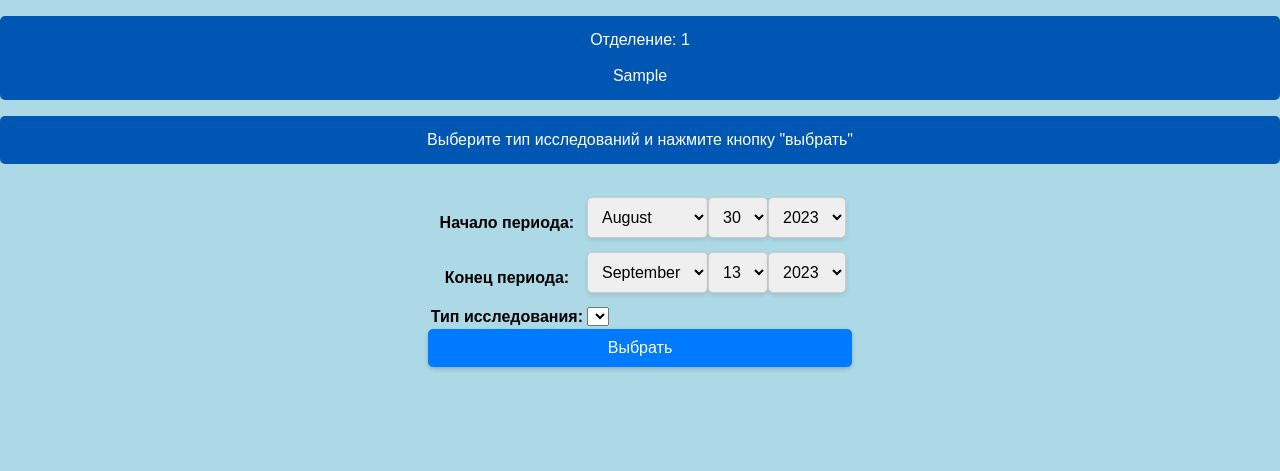
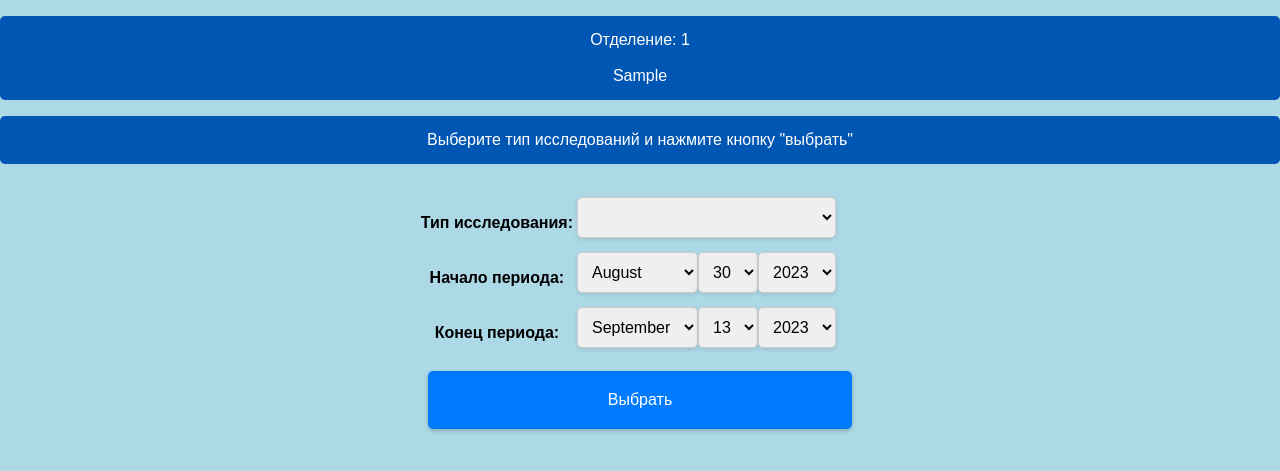
Before and after one commit to very-sad-doggo/MedVeiws, a Django app: page /1/research_type/ in a window 1280 px wide. Shown: the top 471 px of the page. Run offline with Django 4.2, Linux system fonts and the light colour scheme; data comes from the database, SQL or seed files in the repository; a database or web service that is not in the repository returns one stand-in record (values such as "Sample title"); lists and menus that the app fills with data are empty; some libraries are stand-ins or nearby versions.

Commit message:
The most simple frontend ready.

```diff
--- a/observer/WebApp/forms.py
+++ b/observer/WebApp/forms.py
@@ -23,7 +23,8 @@ class DeptChoose(forms.Form):
         str_values = [field[0] for field in depts]
         # Choice field on the page with ready drop-down list
         dept_name = forms.ChoiceField(label='Отделение', choices=converting(str_values),
-                                      widget=forms.Select(attrs={'class': 'dept-custom'}))
+                                      widget=forms.Select(attrs={'class': 'dept-custom'})
+                                      )
 
 
 class ResearchType(forms.Form):
@@ -33,8 +34,9 @@ class ResearchType(forms.Form):
         pass
     else:
         str_values = [field[0] for field in r_types]
-        research_types = forms.ChoiceField(label='Тип исследования', choices=converting(str_values))
-
+        research_types = forms.ChoiceField(label='Тип исследования', choices=converting(str_values),
+                                           widget=forms.Select(attrs={'class': 'r_type-custom'})
+                                           )
 
 class DateButtons(forms.Form):
     """ Represent buttons of date type on the page. It is the 3rd sql condition in query. """
--- a/observer/WebApp/static/css/index.css
+++ b/observer/WebApp/static/css/index.css
@@ -34,13 +34,30 @@ body {
     border-radius: 5px;
     font-size: 16px;
     margin-bottom: 10px;
-    width: 100%;
+    width: 231%; /* Adjust the width as needed */
     box-shadow: 0 2px 4px rgba(0, 0, 0, 0.1);
     transition: border-color 0.2s ease-in-out;
 }
 
 /* Style the field when it is focused (clicked) */
 .dept-custom:focus {
+    border-color: #007BFF; /* Change the border color when focused */
+    outline: none; /* Remove the default focus outline (if desired) */
+}
+
+.r_type-custom {
+    /* Add your styling here */
+    padding: 10px;
+    border: 1px solid #ccc;
+    border-radius: 5px;
+    font-size: 16px;
+    margin-bottom: 10px;
+    width: 100%; /* Adjust the width as needed */
+    box-shadow: 0 2px 4px rgba(0, 0, 0, 0.1);
+    transition: border-color 0.2s ease-in-out;
+}
+
+.r_type-custom:focus {
     border-color: #007BFF; /* Change the border color when focused */
     outline: none; /* Remove the default focus outline (if desired) */
 }
@@ -68,11 +85,12 @@ body {
 }
 
 .common_button {
-    padding: 10px 180px; /* Adjust padding to control button size */
+    padding: 20px 180px; /* Adjust padding to control button size */
     background-color: #007BFF; /* Background color */
     color: white; /* Text color */
     border: none; /* Remove button border */
     border-radius: 5px; /* Rounded corners */
+    margin: 10px;
     font-size: 16px; /* Font size */
     cursor: pointer; /* Cursor style on hover */
     transition: background-color 0.2s ease-in-out; /* Smooth background color transition */
--- a/observer/WebApp/templates/research_type.html
+++ b/observer/WebApp/templates/research_type.html
@@ -17,8 +17,8 @@
 
         <form action="{% url 'ref_to_output' chosen_dept %}" method="POST">
             <table>
+            {{ types_list }}
             {{ date_buttons }}
-            {{ types_list }}
             </table>
         <div class="button-container">
             <button type="submit" class="common_button">Выбрать</button>
--- a/observer/kisdb_connecting/operations.py
+++ b/observer/kisdb_connecting/operations.py
@@ -112,13 +112,16 @@ class ReadyReportHTML:
         '\t<table>\n'
         '\t\t{{ types_list }}\n'
         '\t\t{{ date_buttons }}\n'
-        '\t</table>'
-        '\t\t<button type="submit" id="ref"> <b>Выбрать</b> </button>\n'
+        '\t</table>\n'
+        '\t\t<div class="button-container">\n'
+        '\t\t\t<button type="submit" class="common_button"> <b>Выбрать</b> </button>\n'
+        '\t\t</div>\n'
         '\t{% csrf_token %}\n'
         '\t\t</form>\n'
-
         '\t<form action="{% url \'dept\' %}" method="GET">\n'
-        '\t\t<button type="submit" id="gt"> <b>Вернуться к выбору отделений</b> </button>\n'
+        '\t\t<div class="button-container">\n'
+        '\t\t\t<button type="submit" class="common_button"> <b>Вернуться к выбору отделений</b> </button>\n'
+        '\t\t</div>\n'
         '\t</form>\n'
     )
 
```
Also changed, not shown: observer/WebApp/static/css/errors.css (deleted, +0 -39 lines), observer/WebApp/templates/dept_name.html (+3 -7 lines).
